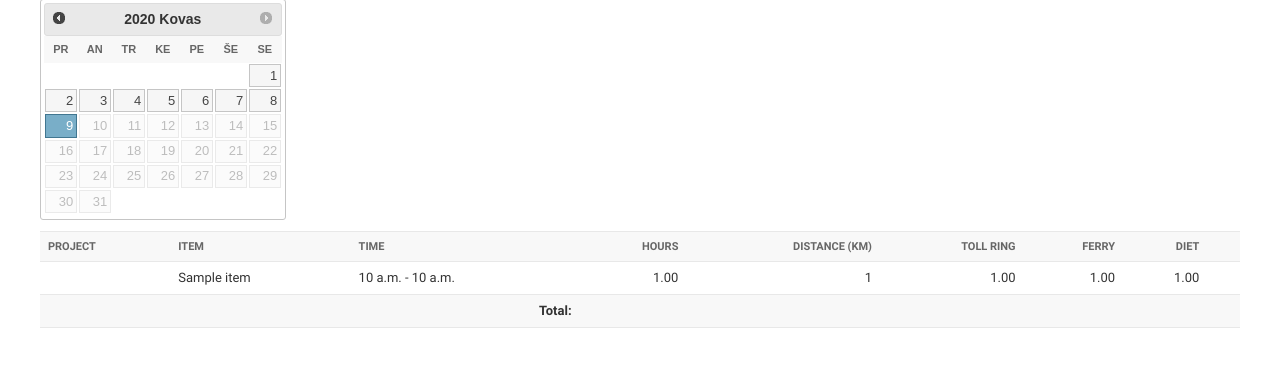
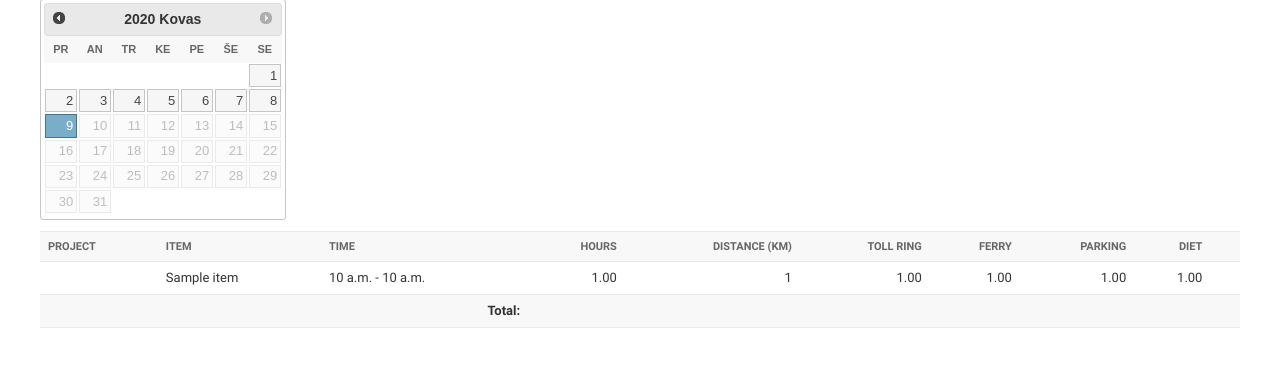
Before and after one commit to andgec/day_on, a Django app: template templates/salary/v1/registration_journal.html in a window 1280 px wide. Shown: the part 150-517 px from the top of the page. Run offline with Django 3.2, Linux system fonts and the light colour scheme; data comes from the database, SQL or seed files in the repository; tables that the repository leaves empty hold one stand-in row (values such as "Sample post"); the template is opened without the code that fills it: values that come from a table or form of the project are taken from there, most other values are stand-ins (such as "Sample title", 1, 10 or a date in 2020); data that the repository does not hold is empty; parts of the project's set-up code (start-up, migrations or seed data) failed here and were passed over; some libraries are stand-ins or nearby versions.

Commit message:
Time registration journal: new field "Parking" put into all forms and reports where it has to be.

```diff
--- a/prjdash/views.py
+++ b/prjdash/views.py
@@ -291,7 +291,9 @@ class ProjectDashboardPostedTimeReview(View):
                                                                                  Sum('distance'),
                                                                                  Sum('toll_ring'),
                                                                                  Sum('ferry'),
-                                                                                 Sum('diet'))
+                                                                                 Sum('diet'),
+                                                                                 Sum('parking'),
+                                                                                 )
         context = {
                 'title': _('Project management'),
                 'mode': mode,
--- a/receivables/forms.py
+++ b/receivables/forms.py
@@ -107,7 +107,8 @@ class WorkTimeJournalForm(forms.ModelForm):
                   'distance',
                   'toll_ring',
                   'ferry',
-                  'diet'
+                  'diet',
+                  'parking',
                   ]
 
         widgets = {
@@ -120,6 +121,7 @@ class WorkTimeJournalForm(forms.ModelForm):
             'toll_ring': forms.NumberInput(attrs={'class': 'timereg_num_field'}),
             'ferry': forms.NumberInput(attrs={'class': 'timereg_num_field'}),
             'diet': forms.NumberInput(attrs={'class': 'timereg_num_field'}),
+            'parking': forms.NumberInput(attrs={'class': 'timereg_num_field'}),
         }
 
 
--- a/receivables/views.py
+++ b/receivables/views.py
@@ -37,7 +37,9 @@ class WorkTimeJournalView(LoginRequiredMixin, View): #Legacy view
                                                                                   Sum('distance'),
                                                                                   Sum('toll_ring'),
                                                                                   Sum('ferry'),
-                                                                                  Sum('diet'))
+                                                                                  Sum('diet'),
+                                                                                  Sum('parking'),
+                                                                                  )
         return {'title': _('Time registration'),
                 'date': date,
                 'project': project,
--- a/templates/prjdash/posted_time_form.html
+++ b/templates/prjdash/posted_time_form.html
@@ -54,6 +54,10 @@
 							{{ form.ferry }}
 						</td>
 						<td id="num-col">
+							{{ form.parking.errors }}
+							{{ form.parking }}
+						</td>
+						<td id="num-col">
 							{{ form.diet.errors }}
 							{{ form.diet }}
 						</td>
--- a/templates/prjdash/posted_time_jrline.html
+++ b/templates/prjdash/posted_time_jrline.html
@@ -24,6 +24,7 @@
 							<td id="num-col">{{journal_line.distance|default_if_none:""}}</td>
 							<td id="num-col">{{journal_line.toll_ring|default_if_none:""}}</td>
 							<td id="num-col">{{journal_line.ferry|default_if_none:""}}</td>
+							<td id="num-col">{{journal_line.parking|default_if_none:""}}</td>
 							<td id="num-col">{{journal_line.diet|default_if_none:""}}</td>
 							<td id="button-edit-col">
 							{% if mode != 'edit' %}
--- a/templates/reports/time_summary/posted_time.html
+++ b/templates/reports/time_summary/posted_time.html
@@ -51,6 +51,7 @@
 							<th id="num-col">{{ _('Distance (km)') }}</th>
 							<th id="num-col">{{ _('Toll ring') }}</th>
 							<th id="num-col">{{ _('Ferry') }}</th>
+							<th id="num-col">{{ _('Parking') }}</th>
 							<th id="num-col" scope="col">{{ _('Diet') }}</th>
 						</tr>
 						<tr><td class = "separator" colspan="99"></td><tr>
@@ -72,6 +73,7 @@
 						<td id="num-col">{{ totals.distance|default_if_none:"" }}</td>
 						<td id="num-col">{{ totals.toll|default_if_none:"" }}</td>
 						<td id="num-col">{{ totals.ferry|default_if_none:"" }}</td>
+						<td id="num-col">{{ totals.parking|default_if_none:"" }}</td>
 						<td id="num-col">{{ totals.diet|default_if_none:"" }}</td>
 					</tr>
 				</table>
--- a/templates/reports/time_summary/posted_time_jrline.html
+++ b/templates/reports/time_summary/posted_time_jrline.html
@@ -8,5 +8,6 @@
 	<td id="num-col">{{line.distance|default_if_none:""}}</td>
 	<td id="num-col">{{line.toll_ring|default_if_none:""}}</td>
 	<td id="num-col">{{line.ferry|default_if_none:""}}</td>
+	<td id="num-col">{{line.parking|default_if_none:""}}</td>
 	<td id="num-col">{{line.diet|default_if_none:""}}</td>
   </tr>
--- a/templates/salary/v1/jobreg_form.html
+++ b/templates/salary/v1/jobreg_form.html
@@ -32,6 +32,10 @@
 							{{ form.ferry }}
 						</td>
 						<td id="num-col">
+							{{ form.parking.errors }}
+							{{ form.parking }}
+						</td>
+						<td id="num-col">
 							{{ form.diet.errors }}
 							{{ form.diet }}
 						</td>
--- a/templates/salary/v1/jobreg_jrline.html
+++ b/templates/salary/v1/jobreg_jrline.html
@@ -7,6 +7,7 @@
 							<td id="num-col">{{jr_line.distance|default_if_none:""}}</td>
 							<td id="num-col">{{jr_line.toll_ring|default_if_none:""}}</td>
 							<td id="num-col">{{jr_line.ferry|default_if_none:""}}</td>
+							<td id="num-col">{{jr_line.parking|default_if_none:""}}</td>
 							<td id="num-col">{{jr_line.diet|default_if_none:""}}</td>
 							<td id="button-edit-col">
 							  {% if action != 'edit' and open %}
--- a/templates/salary/v1/registration_journal.html
+++ b/templates/salary/v1/registration_journal.html
@@ -56,6 +56,7 @@
 							<th id="num-col">{{ _('Distance (km)') }}</th>
 							<th id="num-col">{{ _('Toll ring') }}</th>
 							<th id="num-col">{{ _('Ferry') }}</th>
+							<th id="num-col">{{ _('Parking') }}</th>
 							<th id="num-col" scope="col">{{ _('Diet') }}</th>
 							<th scope="col">
 						</tr>
@@ -79,6 +80,7 @@
 						<td id="num-col">{{ jr_totals.distance__sum|default_if_none:"" }}</td>
 						<td id="num-col">{{ jr_totals.toll_ring__sum|default_if_none:"" }}</td>
 						<td id="num-col">{{ jr_totals.ferry__sum|default_if_none:"" }}</td>
+						<td id="num-col">{{ jr_totals.parking__sum|default_if_none:"" }}</td>
 						<td id="num-col">{{ jr_totals.diet__sum|default_if_none:"" }}</td>
 						<td id="num-col"></td>
 					</tr>
--- a/templates/salary/v2/jobreg_jrline.html
+++ b/templates/salary/v2/jobreg_jrline.html
@@ -7,8 +7,8 @@
 							<td id="num-col">{{jr_line.distance|default_if_none:""}}</td>
 							<td id="num-col">{{jr_line.toll_ring|default_if_none:""}}</td>
 							<td id="num-col">{{jr_line.ferry|default_if_none:""}}</td>
+							<td id="num-col">{{jr_line.parking|default_if_none:""}}</td>
 							<td id="num-col">{{jr_line.diet|default_if_none:""}}</td>
-							<td id="num-col">{{jr_line.parking|default_if_none:""}}</td>
 							<td>
 							  {% if action != 'edit' and open %}
 							    <a class="btn-edit" title = {{ _('Modify') }} href={% url 'tjr-v2' date=date jrline_id=jr_line.id %}><i class="fa fa-edit"></i></a>
--- a/templates/salary/v2/registration_journal.html
+++ b/templates/salary/v2/registration_journal.html
@@ -56,8 +56,8 @@
 							<th id="num-col">{{ _('Distance (km)') }}</th>
 							<th id="num-col">{{ _('Toll ring') }}</th>
 							<th id="num-col">{{ _('Ferry') }}</th>
+							<th id="num-col">{{ _('Parking') }}</th>
 							<th id="num-col" scope="col">{{ _('Diet') }}</th>
-							<th id="num-col" scope="col">{{ _('Parking') }}</th>
 							<th scope="col">
 						</tr>
 					</thead>
@@ -80,8 +80,8 @@
 						<td id="num-col">{{ jr_totals.distance__sum|default_if_none:"" }}</td>
 						<td id="num-col">{{ jr_totals.toll_ring__sum|default_if_none:"" }}</td>
 						<td id="num-col">{{ jr_totals.ferry__sum|default_if_none:"" }}</td>
+						<td id="num-col">{{ jr_totals.parking__sum|default_if_none:"" }}</td>
 						<td id="num-col">{{ jr_totals.diet__sum|default_if_none:"" }}</td>
-						<td id="num-col">{{ jr_totals.parking__sum|default_if_none:"" }}</td>
 						<td id="num-col"></td>
 					</tr>
 				</table>
```
Also changed, not shown: reports/views.py (+5 -2 lines), templates/prjdash/posted_time_review.html (+5 -3 lines), templates/salary/v2/jobreg_form.html (+4 -4 lines), conf/locale/lt/LC_MESSAGES/django.po, 1 other file.
